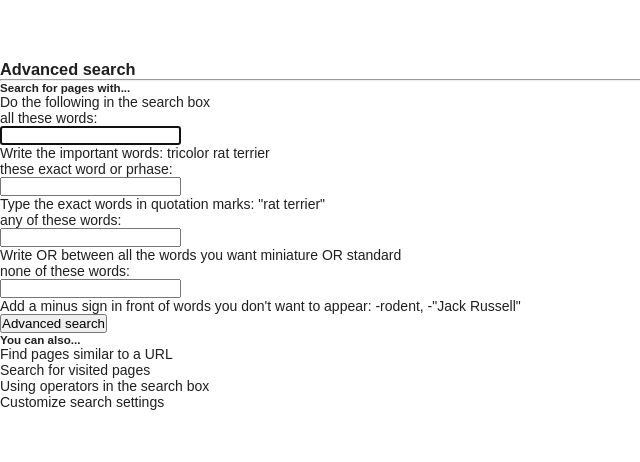
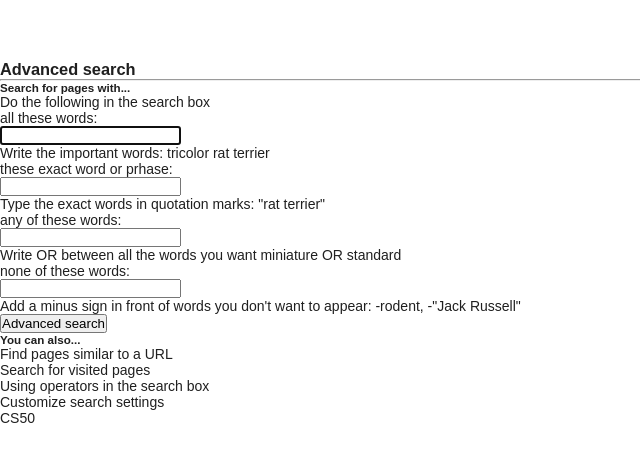
Before and after one commit to rdrlaguna/GoogleClone, a plain HTML site: page advanced.html in a window 1280 px wide. Shown: the full height of the page, 0-640 px from the left. Drawn offline with Linux system fonts and the light colour scheme.

Commit message:
Add top section to footer

```diff
--- a/advanced.html
+++ b/advanced.html
@@ -244,6 +244,10 @@
 
         <!-- FOOTER -->
         <footer>
+            <!-- Top section -->
+            <div class="footer-top">
+                <p>CS50</p>
+            </div>
 
         </footer>
 
```
